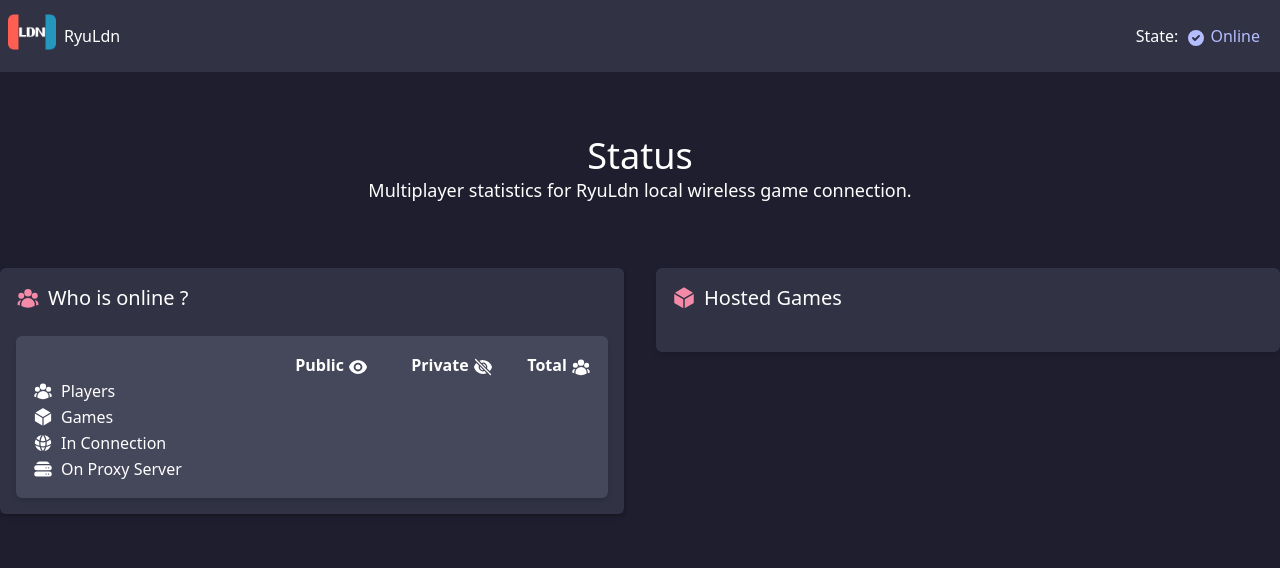
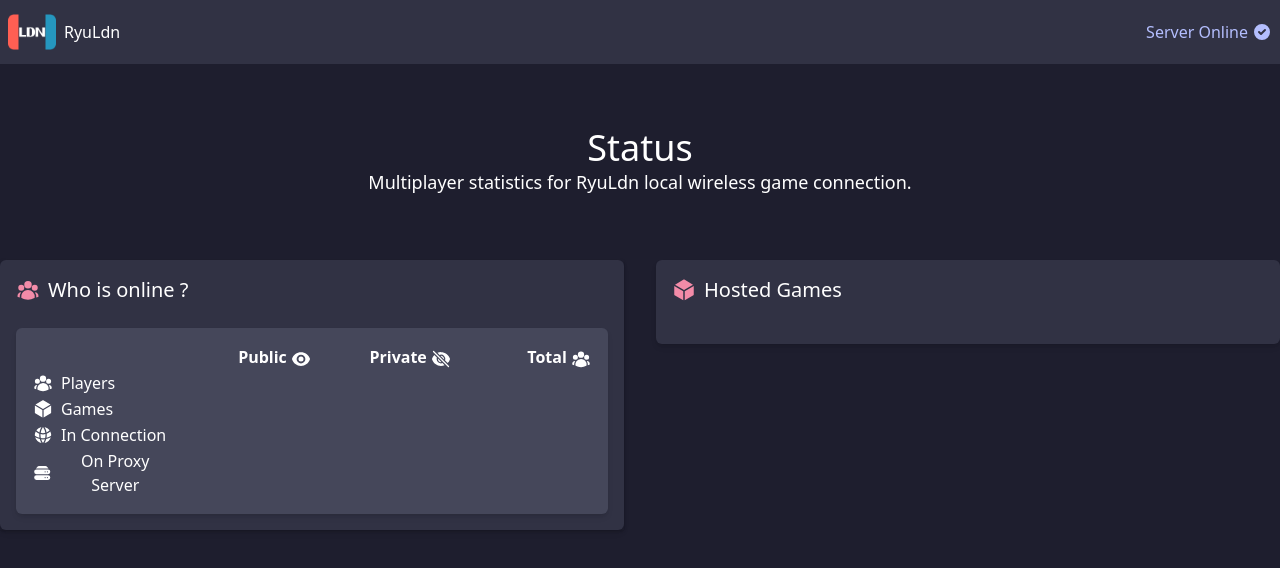
Before and after one commit to NhProGamer/RyuLdnWebsite, a plain HTML site: page public/index.html in a window 1280 px wide. Drawn offline with nearby package versions, Linux system fonts and the light colour scheme; no server answers; files whose address does not match are found by name.

Commit message:
tiny fixes

```diff
--- a/public/index.html
+++ b/public/index.html
@@ -74,7 +74,7 @@
                         surface0: "#313244",
                         surface1: "#45475a",
                         accent: "#b4befe",
-                        "accent-error": "#f38ba8",
+                        accent_error: "#f38ba8",
                     },
                 },
             },
@@ -90,22 +90,25 @@
     </script>
 </head>
 <body class="bg-base text-white">
-<div class="flex flex-row items-center p-2 bg-surface0">
-    <div class="mr-auto font-medium flex items-center">
+<nav class=" flex items-center p-2 bg-surface0">
+    <div class="container mx-auto flex justify-between items-center h-full">
+        <!-- Left side (Image + Text) -->
+        <div class="font-medium flex items-center space-x-2">
             <img
-                class="mb-2 mr-2"
                     src="static/img/logo.png"
-                alt=""
+                    alt="Logo"
                     width="48"
                     height="48"
+                    class="h-12 w-12"
             />
-        RyuLdn
+            <span>RyuLdn</span>
         </div>
-    <nav class="my-2 md:my-0 md:mr-3 flex items-center">
-        <span class="mr-2">State:</span>
-        <span class="text-accent"
-        ><svg
-                class="inline-block h-5 w-5"
+
+        <!-- Right side (Server Status + Icon) -->
+        <span id="serverState" class="text-accent flex items-center space-x-1">
+                <span>Server Online</span>
+                <svg
+                        class="h-5 w-5"
                         viewBox="0 0 20 20"
                         fill="currentColor"
                 >
@@ -115,10 +118,9 @@
                             clip-rule="evenodd"
                     />
                 </svg>
-          Online</span
-        >
+            </span>
+    </div>
 </nav>
-</div>
 <div class="intro-header px-3 py-3 pt-16 pb-16 mx-auto text-center">
     <h1 class="text-4xl font-medium">Status</h1>
     <p class="text-lg">
@@ -134,7 +136,7 @@
                         <svg
                                 viewBox="0 0 24 24"
                                 fill="currentColor"
-                                class="inline-block h-6 w-6 text-accent-error mr-2"
+                                class="inline-block h-6 w-6 text-accent_error mr-2"
                         >
                             <path
                                     fill-rule="evenodd"
@@ -149,7 +151,7 @@
                     </h3>
                     <br />
                     <div class="card-body bg-surface1 p-4 rounded-md shadow-md">
-                        <table class="w-full">
+                        <table class="w-full table-fixed ">
                             <thead>
                             <tr>
                                 <th></th>
@@ -294,7 +296,7 @@
             <div class="card-header bg-surface0 p-4 mb-8 rounded-md shadow-md">
                 <h3 class="text-xl flex items-center">
                     <svg
-                            class="inline-block h-6 w-6 text-accent-error mr-2"
+                            class="inline-block h-6 w-6 text-accent_error mr-2"
                             viewBox="0 0 24 24"
                             fill="currentColor"
                     >
--- a/static/main.js
+++ b/static/main.js
@@ -25,7 +25,7 @@
                 <div class="bg-surface1 rounded-md shadow-md mb-4">
                     <div class="p-4 border-b border-surface0">
                         <div class="flex items-center">
-                            <svg class="inline-block h-6 w-6 text-accent-error mr-2" viewBox="0 0 24 24" fill="currentColor">
+                            <svg class="inline-block h-6 w-6 text-accent_error mr-2" viewBox="0 0 24 24" fill="currentColor">
                                 <path fill-rule="evenodd" d="M11.622 1.602a.75.75 0 0 1 .756 0l2.25 1.313a.75.75 0 0 1-.756 1.295L12 3.118 10.128 4.21a.75.75 0 1 1-.756-1.295l2.25-1.313ZM5.898 5.81a.75.75 0 0 1-.27 1.025l-1.14.665 1.14.665a.75.75 0 1 1-.756 1.295L3.75 8.806v.944a.75.75 0 0 1-1.5 0V7.5a.75.75 0 0 1 .372-.648l2.25-1.312a.75.75 0 0 1 1.026.27Zm12.204 0a.75.75 0 0 1 1.026-.27l2.25 1.312a.75.75 0 0 1 .372.648v2.25a.75.75 0 0 1-1.5 0v-.944l-1.122.654a.75.75 0 1 1-.756-1.295l1.14-.665-1.14-.665a.75.75 0 0 1-.27-1.025Zm-9 5.25a.75.75 0 0 1 1.026-.27L12 11.882l1.872-1.092a.75.75 0 1 1 .756 1.295l-1.878 1.096V15a.75.75 0 0 1-1.5 0v-1.82l-1.878-1.095a.75.75 0 0 1-.27-1.025ZM3 13.5a.75.75 0 0 1 .75.75v1.82l1.878 1.095a.75.75 0 1 1-.756 1.295l-2.25-1.312a.75.75 0 0 1-.372-.648v-2.25A.75.75 0 0 1 3 13.5Zm18 0a.75.75 0 0 1 .75.75v2.25a.75.75 0 0 1-.372.648l-2.25 1.312a.75.75 0 1 1-.756-1.295l1.878-1.096V14.25a.75.75 0 0 1 .75-.75Zm-9 5.25a.75.75 0 0 1 .75.75v.944l1.122-.654a.75.75 0 1 1 .756 1.295l-2.25 1.313a.75.75 0 0 1-.756 0l-2.25-1.313a.75.75 0 1 1 .756-1.295l1.122.654V19.5a.75.75 0 0 1 .75-.75Z" clip-rule="evenodd" />
                             </svg>
                             <h3 class="text-lg font-medium">${this.game_name}</h3>
```
Lines whose indentation alone changed are shown as unchanged.
